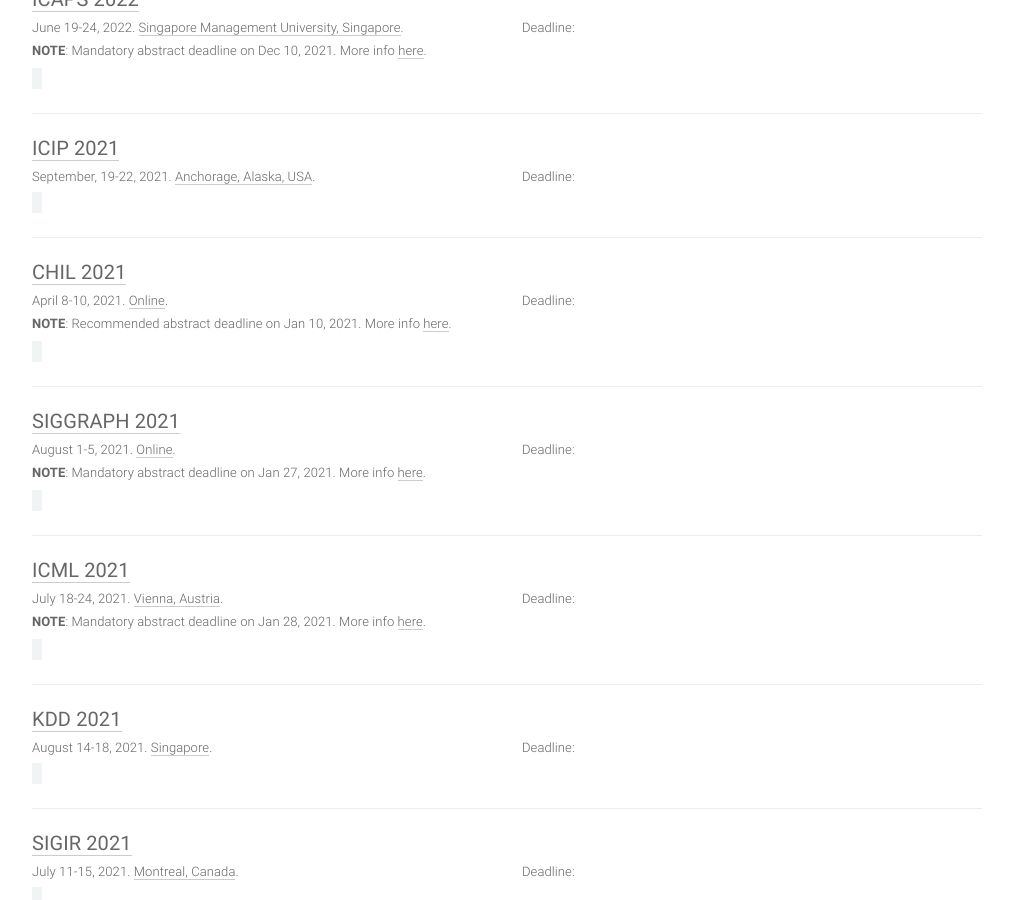
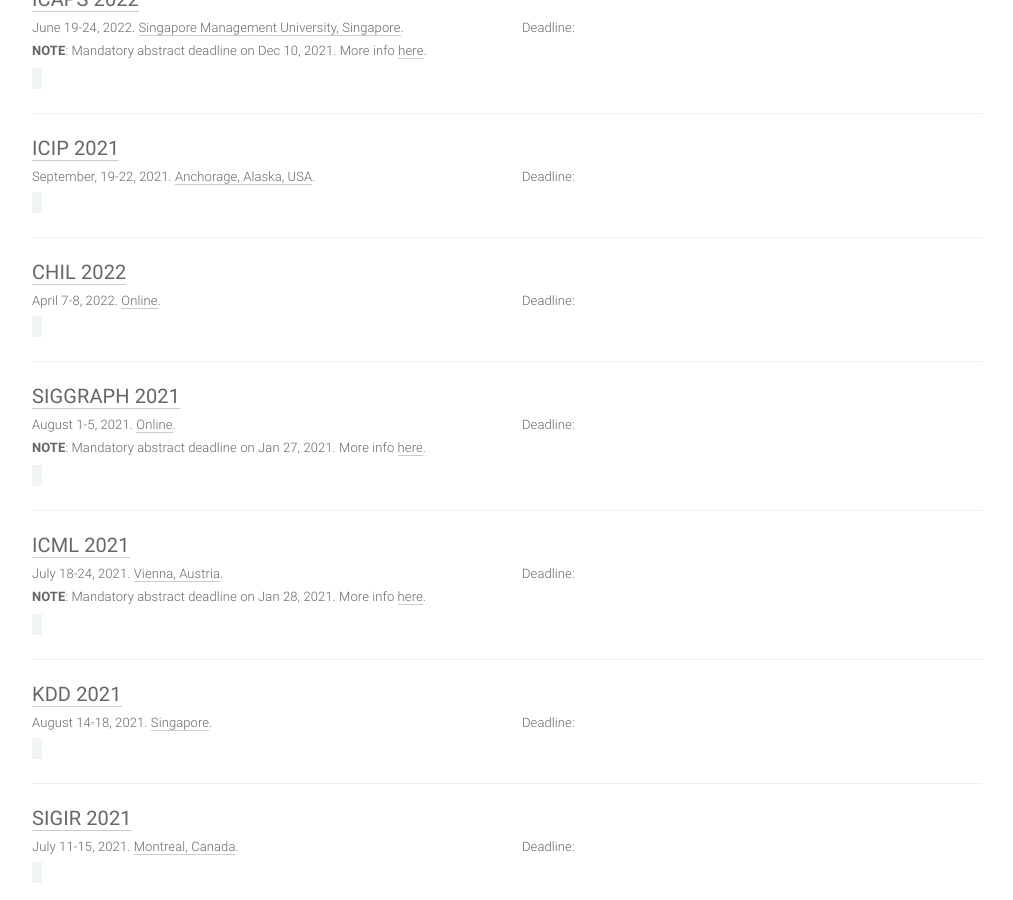
Before and after one commit to paperswithcode/ai-deadlines, a Jekyll site: the page built from index.html, in a window 1280 px wide and 900 px high, scrolled down 3976 px. Shown: the whole window, without its empty margins (133-1146 px from the left). Built offline with Jekyll 4.4.1, drawn with Linux system fonts in a browser that asks for light colours; comment, search, counter and statistics services are not loaded.

Commit message:
Adds CHIL 2022 (#378)

```diff
--- a/_data/conferences.yml
+++ b/_data/conferences.yml
@@ -356,17 +356,14 @@
 
 - title: CHIL
   hindex: -1
-  year: 2021
-  id: chil21
+  year: 2022
+  id: chil22
   link: https://www.chilconference.org/
-  deadline: '2021-01-14 23:59:59'
-  abstract_deadline: '2021-01-10 23:59:59'
+  deadline: '2022-01-14 23:59:59'
   timezone: UTC-12
-  date: April 8-10, 2021
+  date: April 7-8, 2022
   place: Online
   sub: ML
-  note: '<b>NOTE</b>: Recommended abstract deadline on Jan 10, 2021. More info <a
-    href=''https://www.chilconference.org''>here</a>.'
 
 - title: SIGGRAPH
   hindex: 19
```
